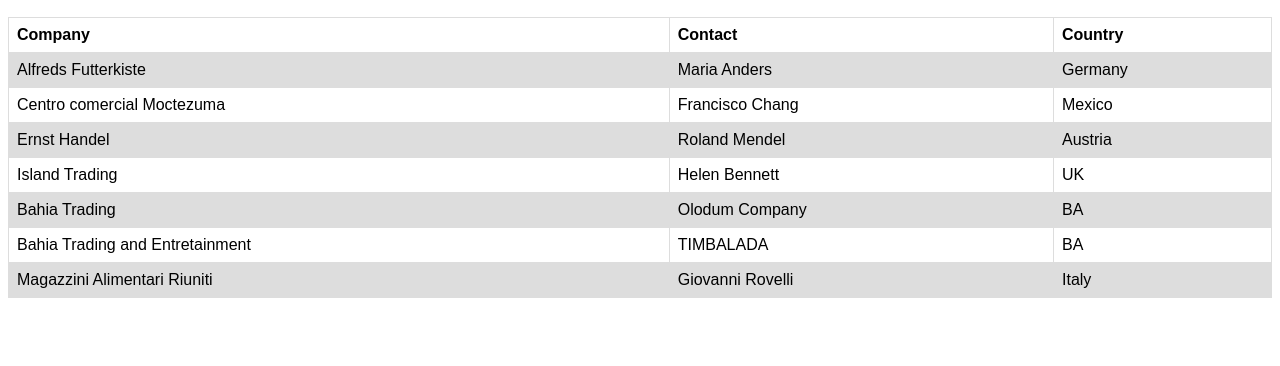
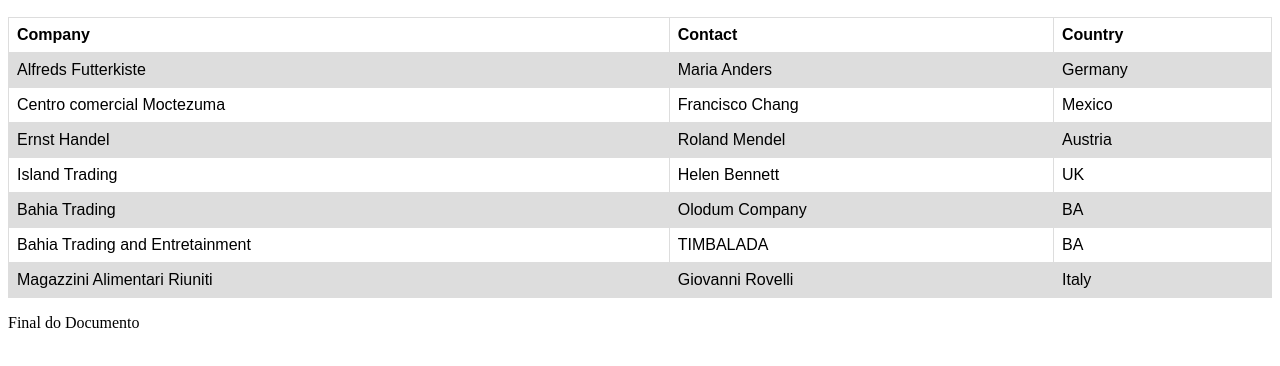
Before and after one commit to LuizAlvesR/curso-git, a plain HTML site: page index.html in a window 1280 px wide. Shown: the part 110-476 px from the top of the page. Drawn offline with Linux system fonts and the light colour scheme.

Commit message:
conteúdo do site

```diff
--- a/index.html
+++ b/index.html
@@ -65,6 +65,6 @@ tr:nth-child(even) {
     <td>Italy</td>
   </tr>
 </table>
-
+<p>Final do Documento</p>
 </body>
 </html
```
